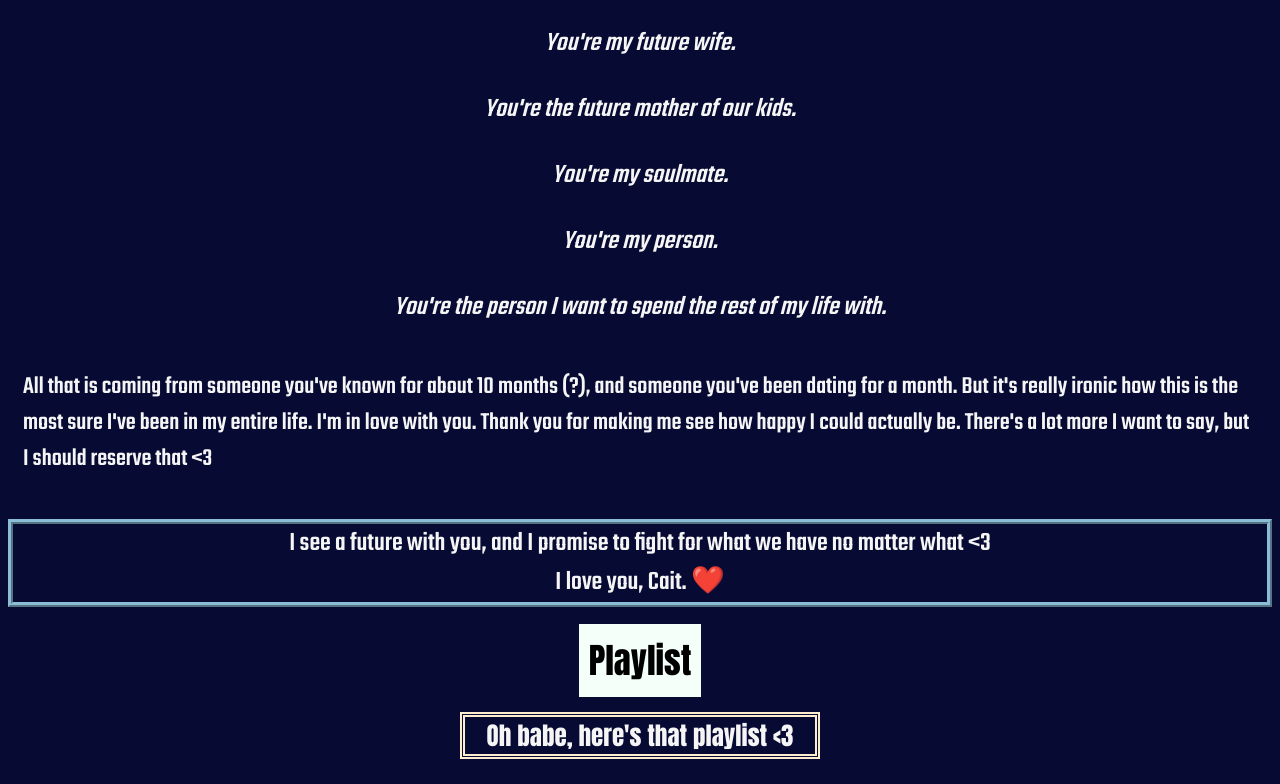
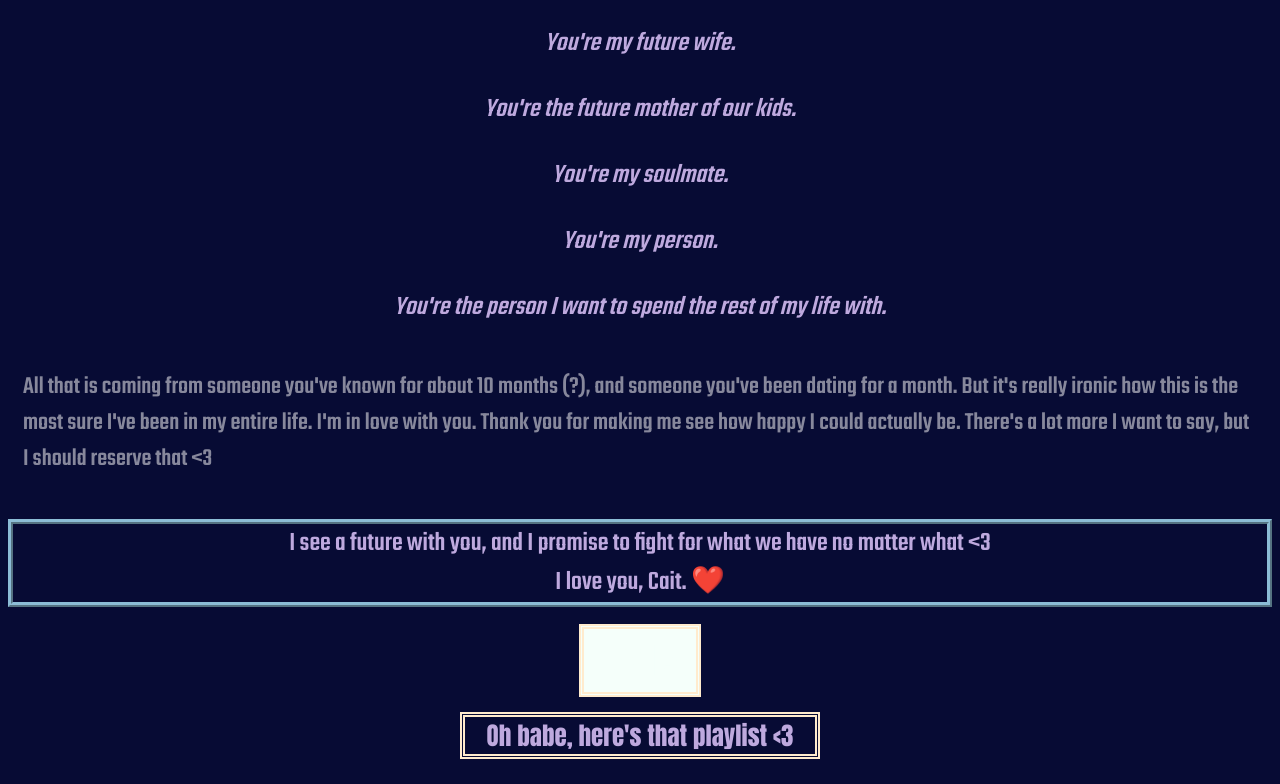
Before and after one commit to cabwimthswiftearp/one-month, a plain HTML site: page loml.html in a window 1280 px wide. In both pictures the pointer is over the link "Playlist". Shown: the part 1465-2249 px from the top of the page. Drawn offline with Linux system fonts and the light colour scheme; a web font is replaced by a local one.

Commit message:
Update loml.css

```diff
--- a/loml.css
+++ b/loml.css
@@ -22,14 +22,14 @@ div{
     width: auto;
     font-size: 25px;
     font-family: 'Teko', sans-serif;
-    color: whitesmoke;
+    color: #87889c;
     padding: 15px;
 }
 
 p{
     font-family: 'Teko', sans-serif;
     font-size: 27px;
-    color: whitesmoke;
+    color: #bea9de;
 }
 
 .echoes, .remember{
@@ -67,10 +67,10 @@ a{
 
 a:hover{
     font-size: 35px;
-    color:black;
+    color:mintcream;;
     background-color: mintcream;
     font-family: impact;
-    border: 5px mintcream double;
+    border: 5px blanchedalmond double;
     padding: 5px;
     text-decoration: none;
     margin-left: auto;
```
